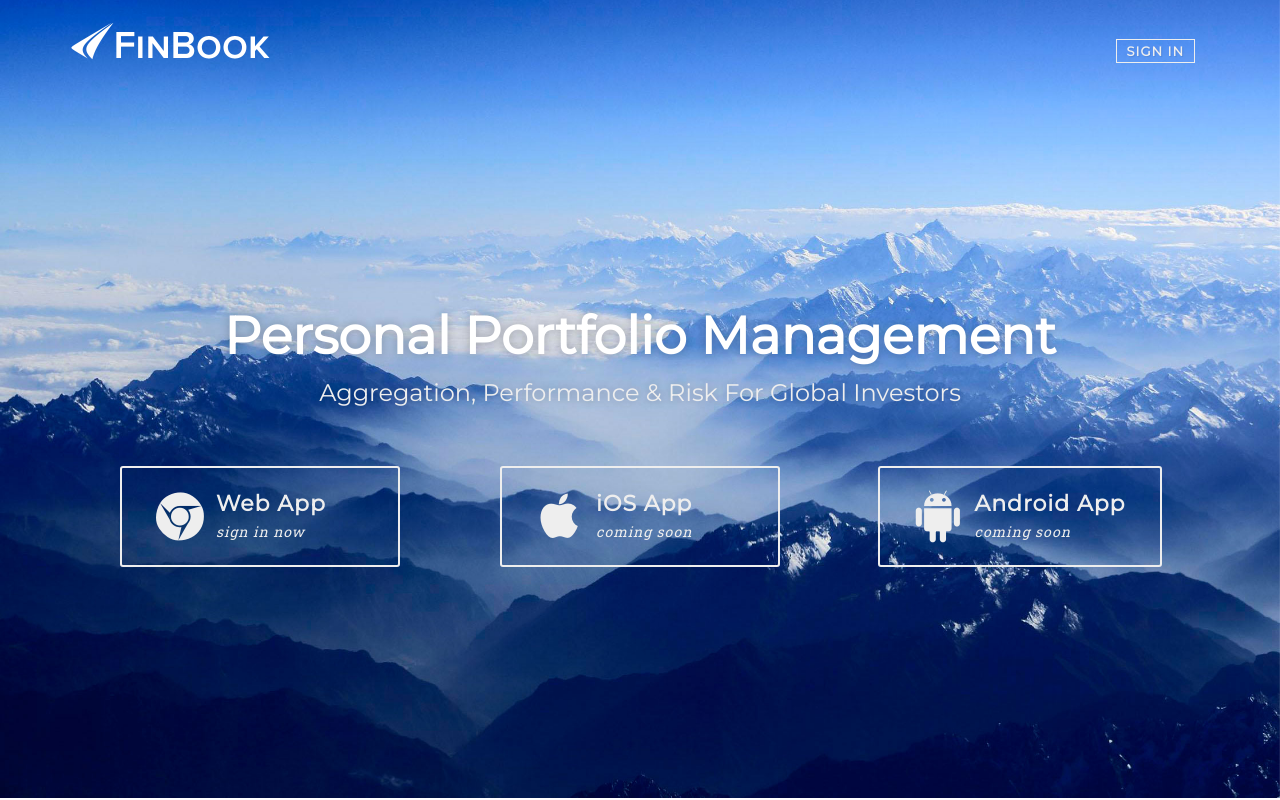
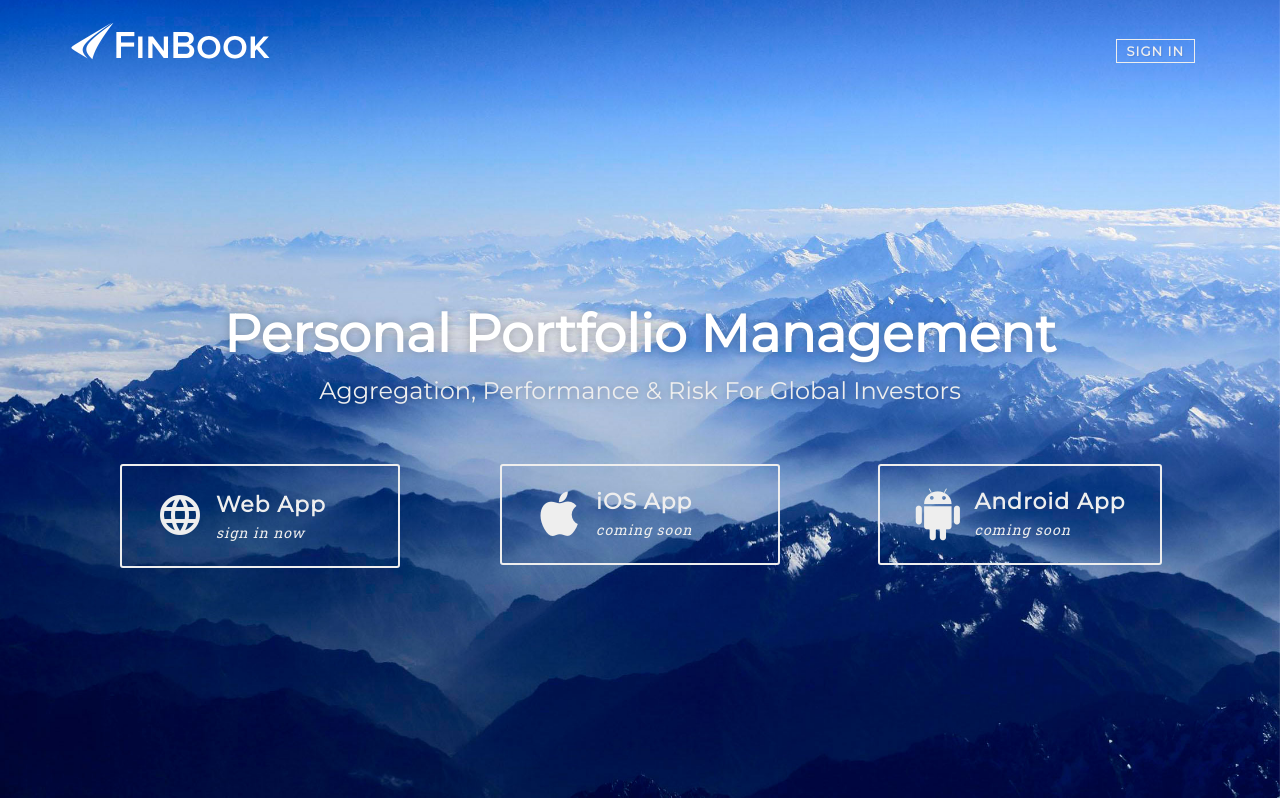
Before and after one commit to jeerrry/finbook-intro, a plain HTML site: page public/index.html in a window 1280 px wide. Shown: the top 800 px of the page. Drawn offline with Linux system fonts and the light colour scheme.

Commit message:
Minor updates
Site title & web app icon

```diff
--- a/public/index.html
+++ b/public/index.html
@@ -21,7 +21,7 @@
 
 	<!-- Document Title
 	============================================= -->
-	<title>Home - App Showcase | Canvas</title>
+	<title>FinBook | Welcome</title>
 
 <style>
 .device-lg #slider .emphasis-title h1 { font-size: 52px; }
@@ -90,7 +90,7 @@
 								</div>
 
 								<div class="col-md-4 hidden-xs">
-									<a href="https://finbook.cloud" class="button button-desc button-border button-light button-rounded noleftmargin norightmargin" style="min-width:280px"><i class="icon-chrome"></i><div style="text-transform:none">Web App<span>sign in now</span></div></a>
+									<a href="https://finbook.cloud" class="button button-desc button-border button-light button-rounded noleftmargin norightmargin" style="min-width:280px"><i class="material-icons">language</i><div style="text-transform:none">Web App<span>sign in now</span></div></a>
 								</div>
 
 								<div class="col-md-4 hidden-xs">
```
